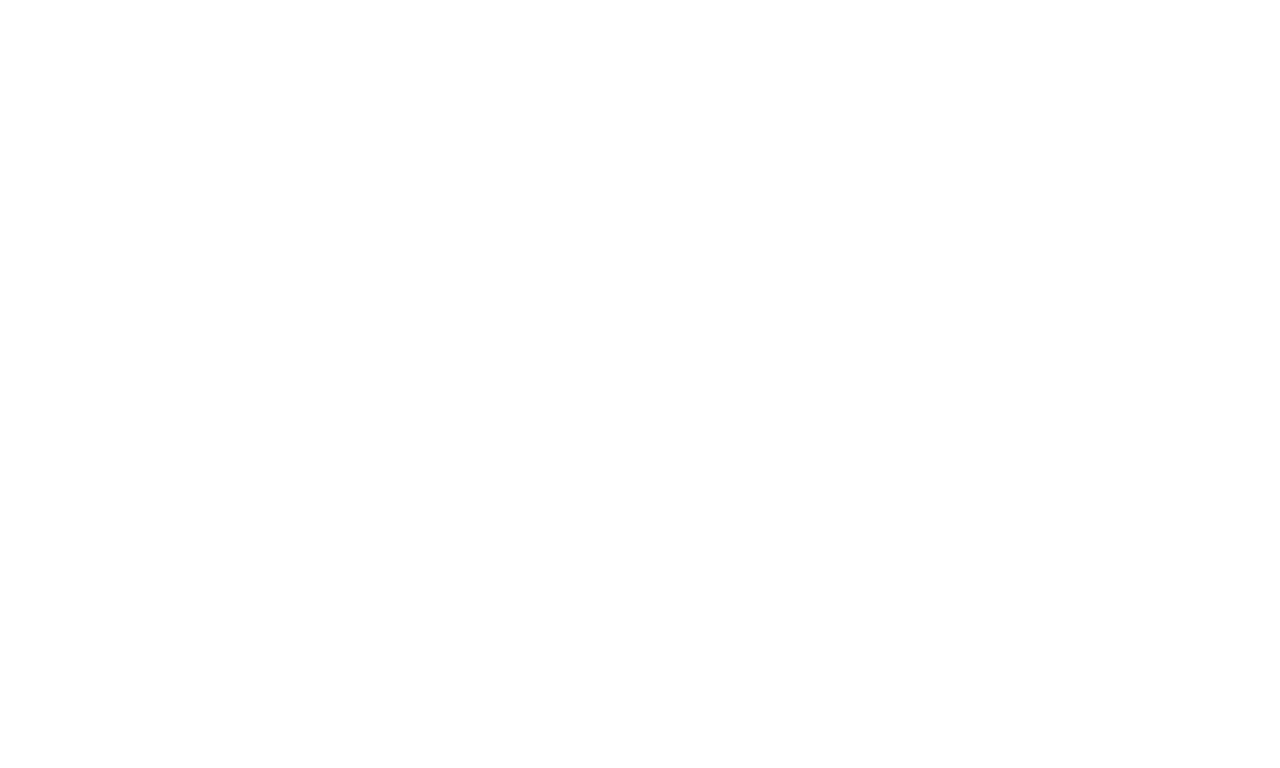
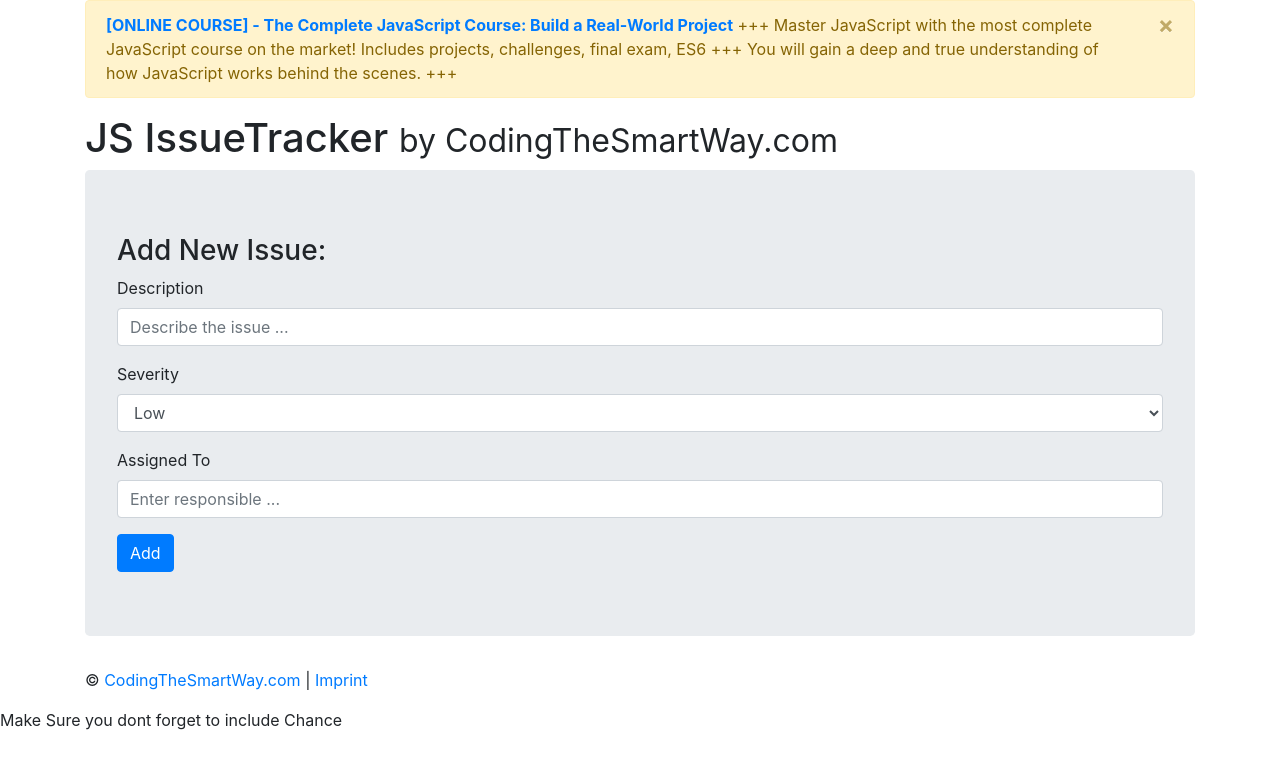
Before and after one commit to Shehryare/JS-Issue-Tracker, a plain HTML site: page index.html in a window 1280 px wide. Drawn offline with nearby package versions, Linux system fonts and the light colour scheme; files that its build step writes are made by us from their sources.

Commit message:
index.html

```diff
--- a/index.html
+++ b/index.html
@@ -1,5 +1,6 @@
 <!DOCTYPE html>
 <html lang="en">
+
 <head>
     <meta charset="UTF-8">
     <meta name="viewport" content="width=device-width, initial-scale=1.0">
@@ -9,10 +10,63 @@
     <link rel="stylesheet" href="style.css">
     <title>JS Issue Tracker</title>
 </head>
-<body>
 
+<body onload="fetchIssues()">
+    <div class="container">
+        <div class="alert alert-warning alert-dismissible" role="alert">
+            <button type="button" class="close" data-dismiss="alert" aria-label="Close"><span
+                    aria-hidden="true">&times;</span></button>
+            <strong><a href="http://codingthesmartway.com/courses/complete-javascript/" target="_blank">[ONLINE COURSE]
+                    - The Complete JavaScript Course: Build a Real-World Project</a></strong> +++ Master JavaScript with
+            the most complete JavaScript course on the market! Includes projects, challenges, final exam, ES6 +++ You
+            will gain a deep and true understanding of how JavaScript works behind the scenes. +++
+        </div>
+        <h1>JS IssueTracker <small>by CodingTheSmartWay.com</small></h1>
+        <div class="jumbotron">
+            <h3>Add New Issue:</h3>
+            <form id="issueInputForm">
+                <div class="form-group">
+                    <label for="issueDescInput">Description</label>
+                    <input type="text" class="form-control" id="issueDescInput" placeholder="Describe the issue ...">
+                </div>
+                <div class="form-group">
+                    <label for="issueSeverityInput">Severity</label>
+                    <select id="issueSeverityInput" class="form-control">
+                        <option value="Low">Low</option>
+                        <option value="Medium">Medium</option>
+                        <option value="High">High</option>
+                    </select>
+                </div>
+                <div class="form-group">
+                    <label for="issueAssignedToInput">Assigned To</label>
+                    <input type="text" class="form-control" id="issueAssignedToInput"
+                        placeholder="Enter responsible ...">
+                </div>
+                <button type="submit" class="btn btn-primary">Add</button>
+            </form>
+        </div>
+        <div class="col-lg-12">
+            <div id="issuesList">
+            </div>
+        </div>
+        <div class="footer">
+            <p>&copy <a href="http://codingthesmartway.com" target="_blank">CodingTheSmartWay.com</a> | <a
+                    href="http://codingthesmartway.com/imprint" target="_blank">Imprint</a></p>
+        </div>
+    </div>
+    <script src="chance.js"></script>
+    <script src="https://code.jquery.com/jquery-3.1.1.min.js"
+        integrity="sha256-hVVnYaiADRTO2PzUGmuLJr8BLUSjGIZsDYGmIJLv2b8=" crossorigin="anonymous"></script>
+    <!-- Latest compiled and minified JavaScript -->
+    <script src="https://maxcdn.bootstrapcdn.com/bootstrap/3.3.7/js/bootstrap.min.js"
+        integrity="sha384-Tc5IQib027qvyjSMfHjOMaLkfuWVxZxUPnCJA7l2mCWNIpG9mGCD8wGNIcPD7Txa"
+        crossorigin="anonymous"></script>
+    <script src="main.js"></script>
+</body>
 
+</html>
 
+Make Sure you dont forget to include Chance
 
 
 
@@ -28,4 +82,5 @@
 <script src="https://cdnjs.cloudflare.com/ajax/libs/twitter-bootstrap/4.4.1/js/bootstrap.min.js"></script>
 </script>
 </body>
+
 </html>
```
Lines whose indentation alone changed are shown as unchanged.
